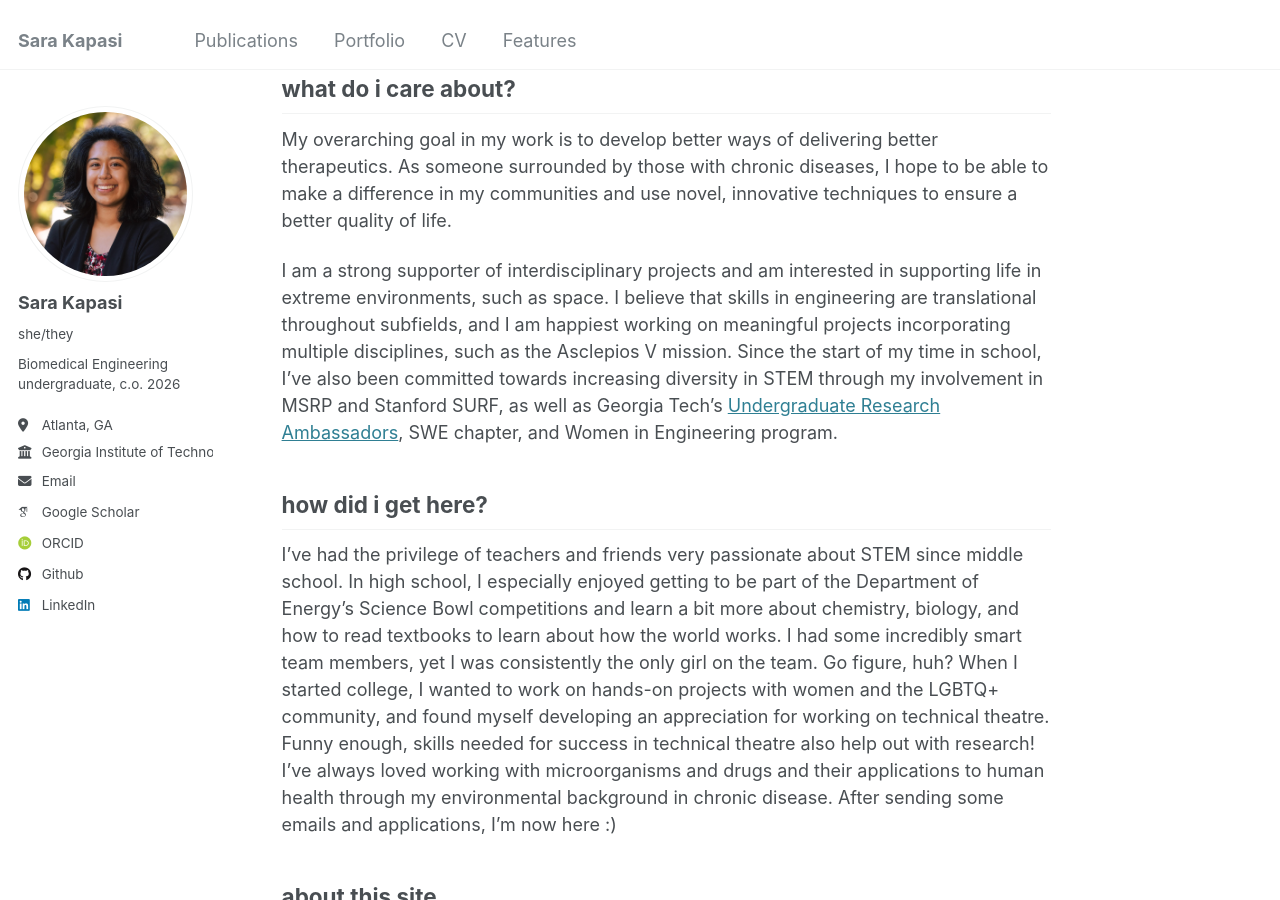
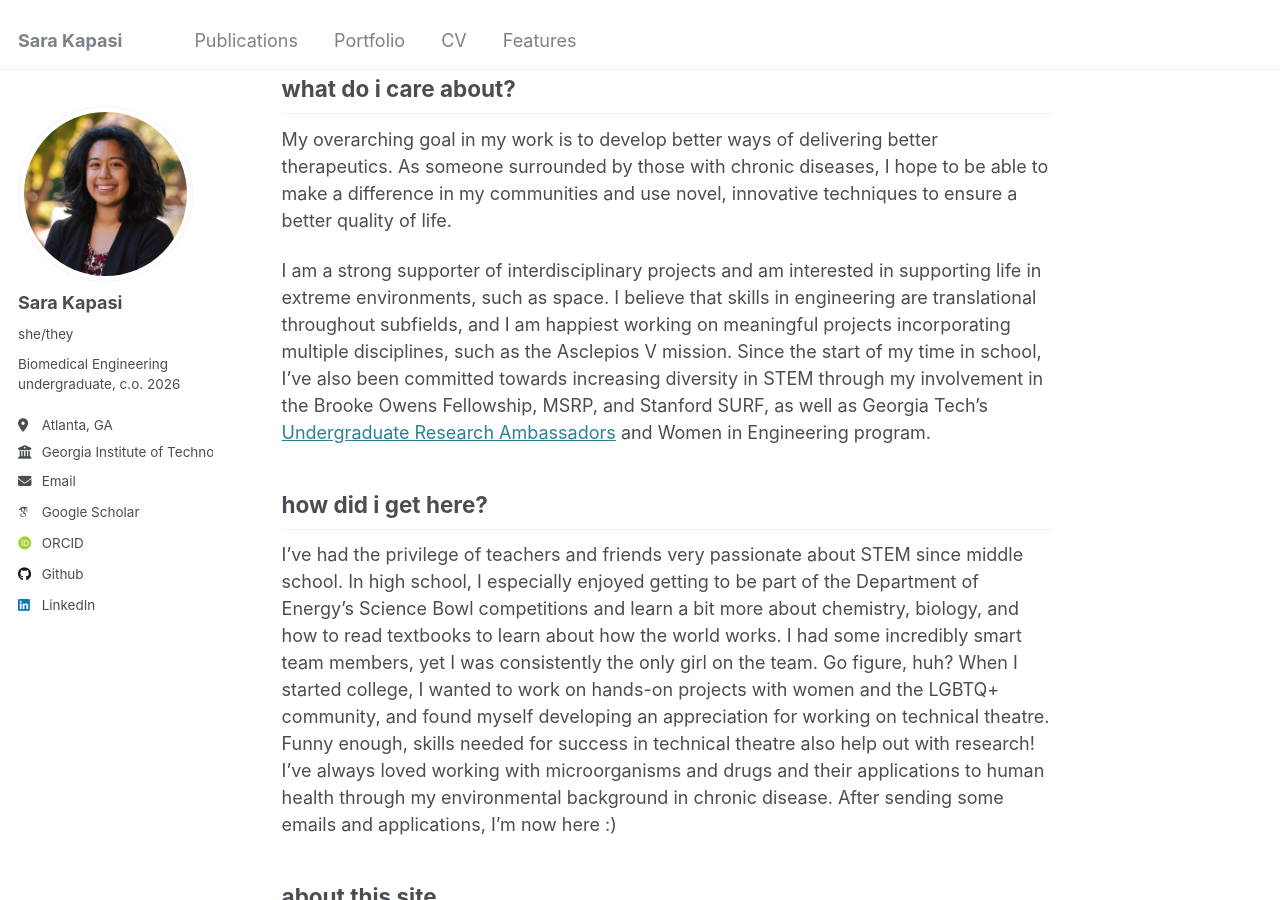
Before and after one commit to sarakapasi/sarakapasi.github.io, a Jekyll site: the page built from _pages/about.md, in a window 1280 px wide and 900 px high, scrolled down 696 px. Built offline with Jekyll 4.4.1, drawn with Linux system fonts in a browser that asks for light colours; some web fonts are replaced.

Commit message:
Update about.md

```diff
--- a/_pages/about.md
+++ b/_pages/about.md
@@ -19,7 +19,7 @@ what do i care about?
 ------
 My overarching goal in my work is to develop better ways of delivering better therapeutics. As someone surrounded by those with chronic diseases, I hope to be able to make a difference in my communities and use novel, innovative techniques to ensure a better quality of life.
 
-I am a strong supporter of interdisciplinary projects and am interested in supporting life in extreme environments, such as space. I believe that skills in engineering are translational throughout subfields, and I am happiest working on meaningful projects incorporating multiple disciplines, such as the Asclepios V mission. Since the start of my time in school, I've also been committed towards increasing diversity in STEM through my involvement in MSRP and Stanford SURF, as well as Georgia Tech's [Undergraduate Research Ambassadors](https://urop.gatech.edu/content/undergraduate-research-ambassador-current), SWE chapter, and Women in Engineering program.
+I am a strong supporter of interdisciplinary projects and am interested in supporting life in extreme environments, such as space. I believe that skills in engineering are translational throughout subfields, and I am happiest working on meaningful projects incorporating multiple disciplines, such as the Asclepios V mission. Since the start of my time in school, I've also been committed towards increasing diversity in STEM through my involvement in the Brooke Owens Fellowship, MSRP, and Stanford SURF, as well as Georgia Tech's [Undergraduate Research Ambassadors](https://urop.gatech.edu/content/undergraduate-research-ambassador-current) and Women in Engineering program.
 
 how did i get here?
 ------
```
